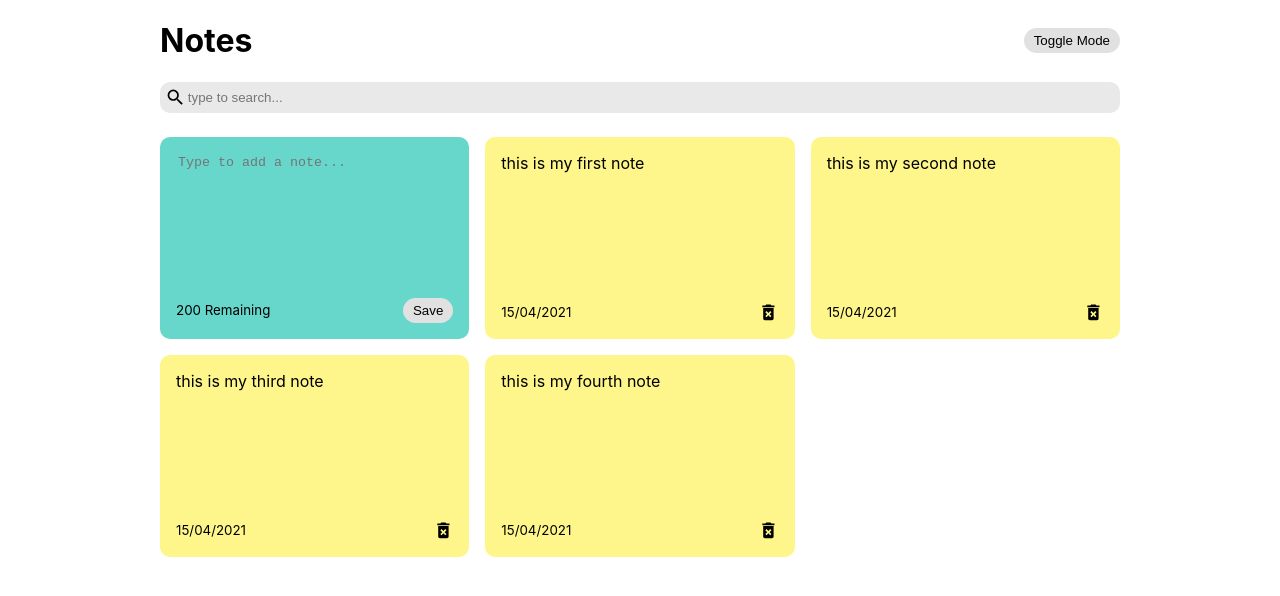
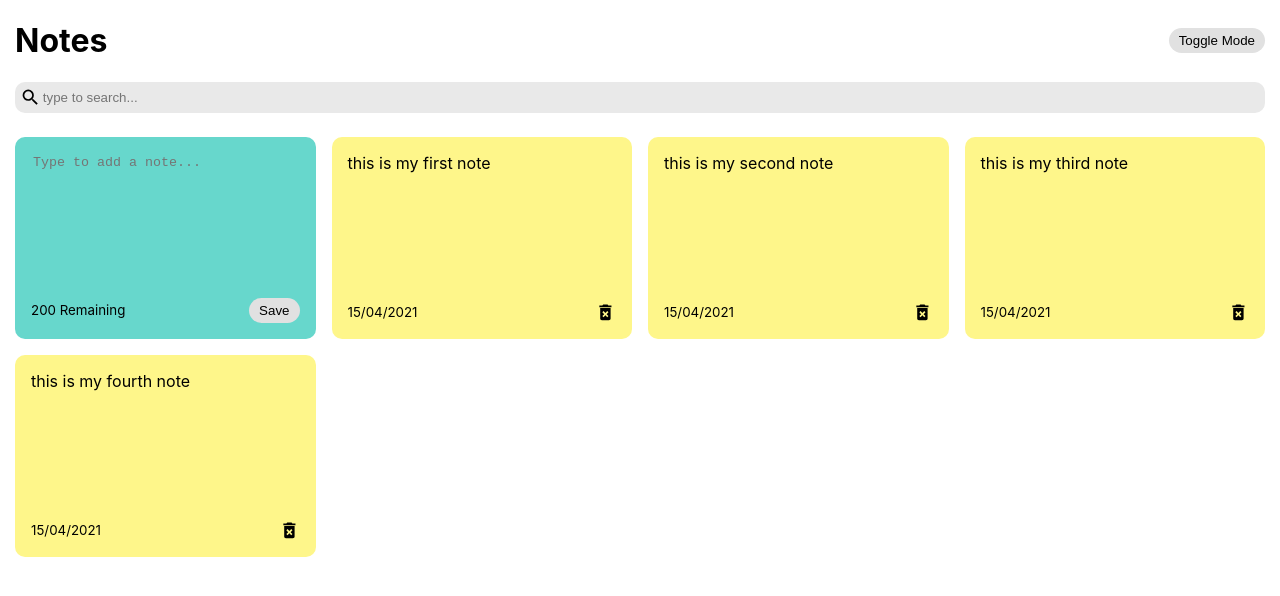
Before and after one commit to PrSi007/workflowy, a React (Create React App) app in the folder workflowy/: page / in a window 1280 px wide. Shown: the top 596 px of the page. Built offline with nearby package versions, Linux system fonts and the light colour scheme.

Commit message:
Dark Mode added

```diff
--- a/workflowy/src/App.js
+++ b/workflowy/src/App.js
@@ -1,11 +1,11 @@
-import { useState} from "react";
+import { useState } from "react";
 import { nanoid } from "nanoid";
 import NotesList from "./components/NotesList";
 import Search from './components/Search'
 import Header from './components/Header';
 
 function App() {
-  const [notes,setNotes] = useState([
+  const [notes, setNotes] = useState([
     {
       id: nanoid(),
       text: "this is my first note ",
@@ -44,17 +44,21 @@
   };
 
   const deleteNote = (id) => {
-    const newNotes = notes.filter((note)=> note.id!==id);
+    const newNotes = notes.filter((note) => note.id !== id);
     setNotes(newNotes);
   }
 
   const [searchText, setSearchText] = useState('');
 
+  const [darkMode, setDarkMode] = useState(false);
+
   return (
+    <div className={`${darkMode && 'dark-mode'}`}>
       <div className="container">
-      <Header />
+        <Header handleToggleDarkMode={setDarkMode} />
         <Search handleSearchNote={setSearchText} />
-      <NotesList notes={notes.filter((note)=> note.text.toLowerCase().includes(searchText))} handleAddNote={addNote} handleDeleteNote={deleteNote} />
+        <NotesList notes={notes.filter((note) => note.text.toLowerCase().includes(searchText))} handleAddNote={addNote} handleDeleteNote={deleteNote} />
+      </div>
     </div>
   );
 }
--- a/workflowy/src/components/Header.js
+++ b/workflowy/src/components/Header.js
@@ -1,10 +1,10 @@
 import React from 'react';
 
-const Header = () => {
+const Header = ({handleToggleDarkMode}) => {
     return(
         <div class="header">
             <h1>Notes</h1>
-            <button className="save">Toggle Mode</button>
+            <button onClick={()=> handleToggleDarkMode((previousDarkMode) => !previousDarkMode)} className="save" >Toggle Mode</button>
         </div>
     )
 }
--- a/workflowy/src/components/Search.js
+++ b/workflowy/src/components/Search.js
@@ -5,7 +5,7 @@
     return (
     <div className="search">
         <MdSearch className="search-icons" size='1.3em' />
-        <input onChange={(event)=>handleSearchNote(event.target.value)}type='text' placeholder='type to search...' />
+        <input onChange={(event)=>handleSearchNote(event.target.value)} type='text' placeholder='type to search...' />
     </div>
 
     )}
--- a/workflowy/src/index.css
+++ b/workflowy/src/index.css
@@ -18,12 +18,21 @@
   justify-content: space-between;
 }
 
+.dark-mode{
+  background-color: black;
+}
+
+.dark-mode h1{
+  color: white;
+}
+
 .container {
-  max-width: 960px;
+  max-width: 1260px;
   margin-right: auto;
   margin-left: auto;
-  padding-right: 0 15px;
-
+  padding-right: 15px;
+  padding-left: 15px;
+  min-height: 100vh;
 }
 
 .notes-list{
```
Lines whose indentation alone changed are shown as unchanged.
